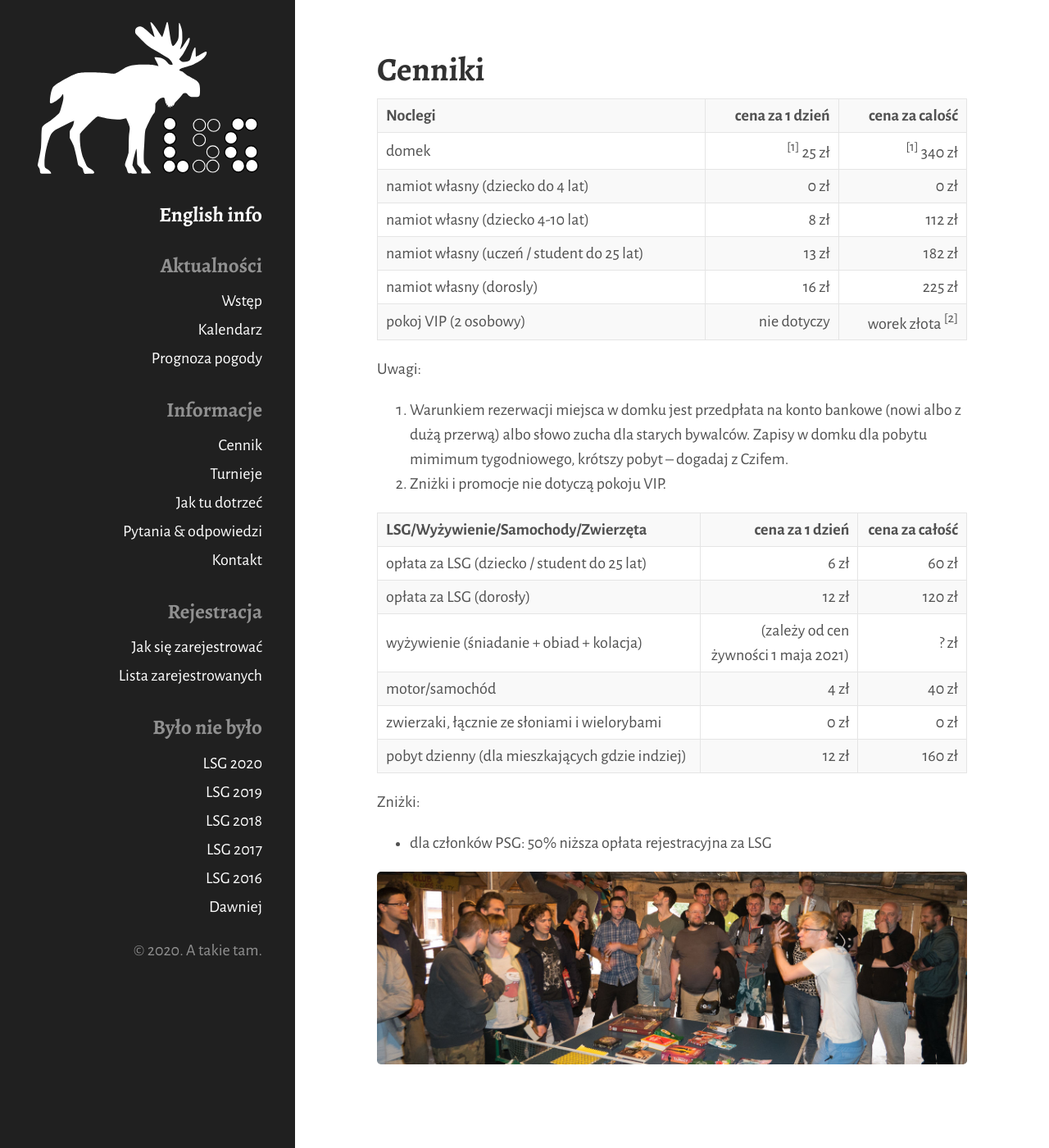
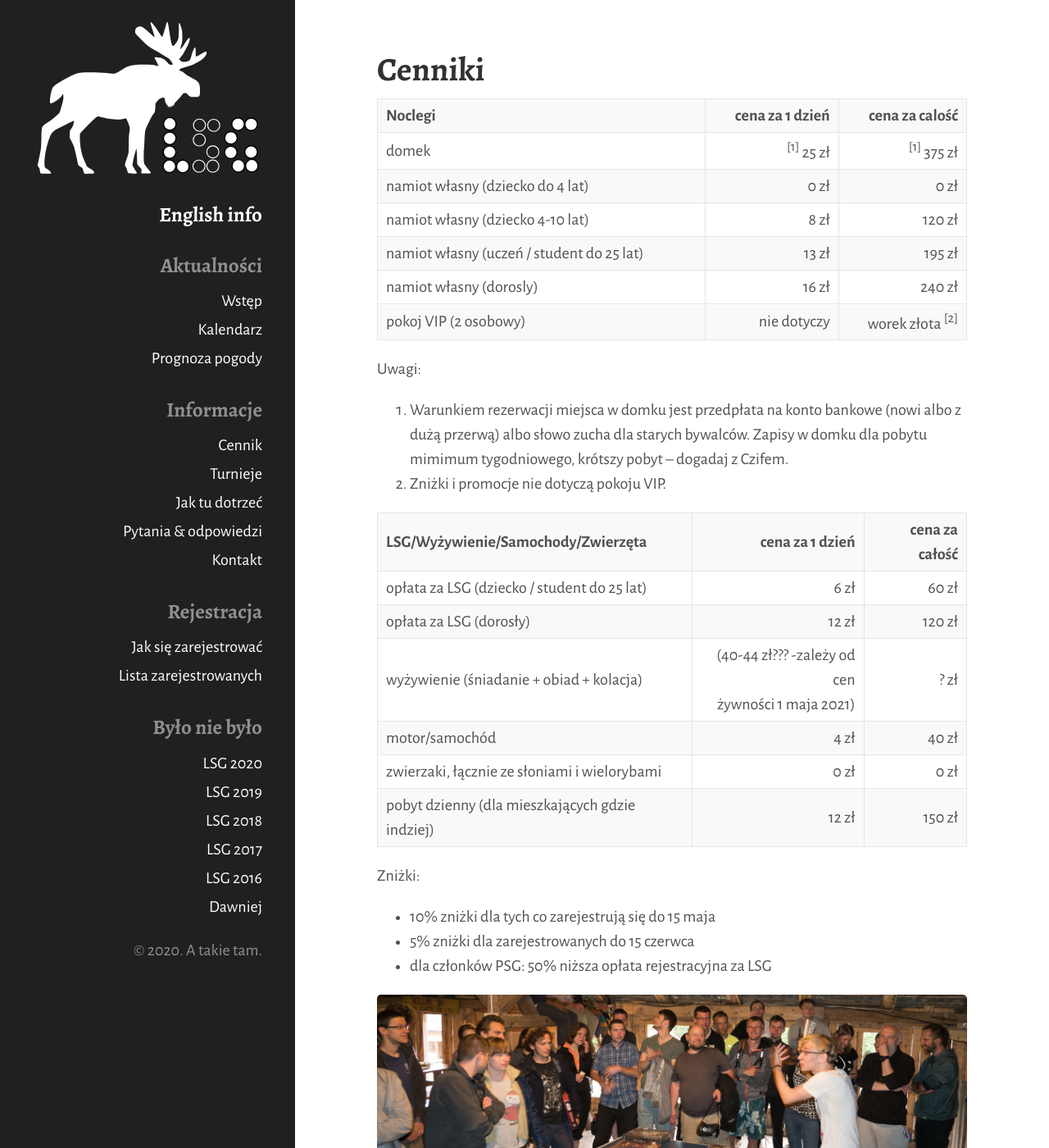
Before and after one commit to tasuki/lsg, a Jekyll site: the page built from cennik.md, in a window 1280 px wide and 1400 px high. Shown: the whole window at 82% size. Built offline with Jekyll 4.4.1, drawn with Linux system fonts in a browser that asks for light colours; nearby versions of some CDN libraries.

Commit message:
Update cennik.md

```diff
--- a/cennik.md
+++ b/cennik.md
@@ -16,7 +16,7 @@ title: wstępny cennik 2021
 <tr>
 <td>domek</td>
 <td class="right"><sup>[1]</sup> 25 zł</td>
-<td class="right"><sup>[1]</sup> 340 zł</td>
+<td class="right"><sup>[1]</sup> 375 zł</td>
 </tr>
 
 <tr>
@@ -28,19 +28,19 @@ title: wstępny cennik 2021
 <tr>
 <td>namiot własny (dziecko 4-10 lat)</td>
 <td class="right">8 zł</td>
-<td class="right">112 zł</td>
+<td class="right">120 zł</td>
 </tr>
 
 <tr>
 <td>namiot własny (uczeń / student do 25 lat)</td>
 <td class="right">13 zł</td>
-<td class="right">182 zł</td>
+<td class="right">195 zł</td>
 </tr>
 
 <tr>
 <td>namiot własny (dorosly)</td>
 <td class="right">16 zł</td>
-<td class="right">225 zł</td>
+<td class="right">240 zł</td>
 </tr>
 
 <tr>
@@ -78,7 +78,7 @@ Uwagi:
 
 <tr>
 <td>wyżywienie (śniadanie + obiad + kolacja)</td>
-<td class="right">(zależy od cen<br>żywności 1 maja 2021)</td>
+<td class="right">(40-44 zł??? -zależy od cen<br>żywności 1 maja 2021)</td>
 <td class="right">? zł</td>
 
 </tr>
@@ -98,13 +98,14 @@ Uwagi:
 <tr>
 <td>pobyt dzienny (dla mieszkających gdzie indziej)</td>
 <td class="right">12 zł</td>
-<td class="right">160 zł</td>
+<td class="right">150 zł</td>
 </tr>
 
 </table>
 
 Zniżki:
-
+-  10% zniżki dla tych co zarejestrują się do 15 maja
+- 5% zniżki dla zarejestrowanych do 15 czerwca
 - dla członków PSG: 50% niższa opłata rejestracyjna za LSG
 
 ![licytacja](/public/licytacja.jpg)
```
